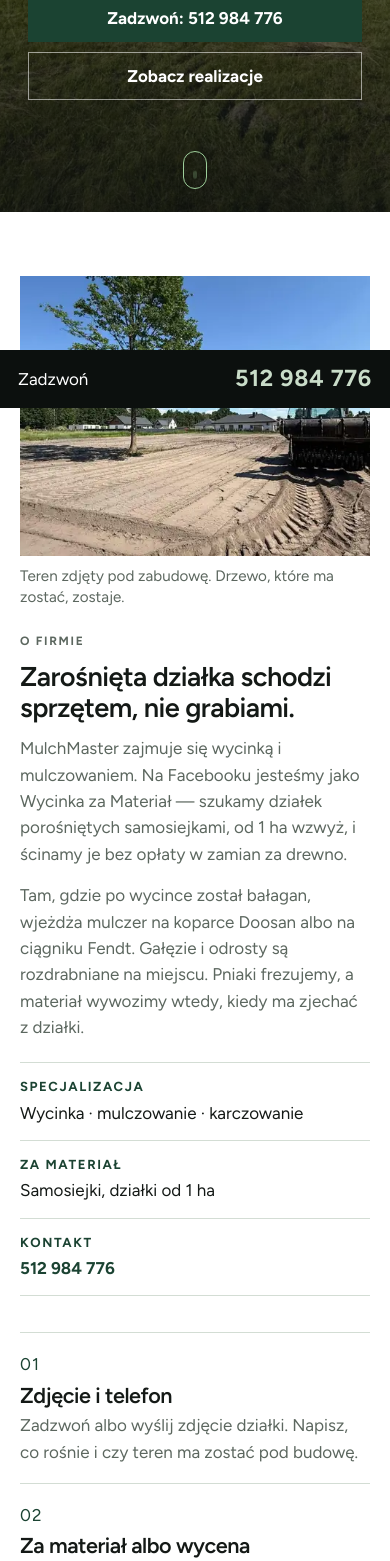
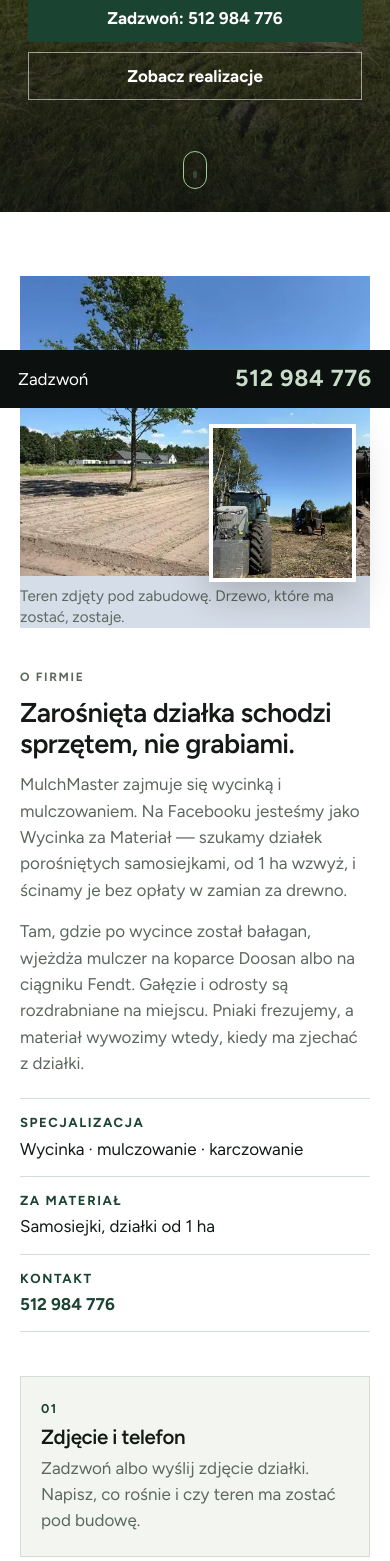
Before and after one commit to kubapythonmaster/mulchmaster, a React (Vite) app: page / in a window 390 px wide. Shown: the part 436-1997 px from the top of the page. Built offline with nearby package versions, Linux system fonts and the light colour scheme; a web font is replaced by a local one.

Commit message:
Improve about layout, photo framing, and footer with Noctura credit.

```diff
--- a/src/components/About.jsx
+++ b/src/components/About.jsx
@@ -1,4 +1,4 @@
-import { PHONE_DISPLAY, PHONE_HREF, steps } from "../site.js";
+import { FACEBOOK_NAME, PHONE_DISPLAY, PHONE_HREF, steps } from "../site.js";
 import { Photo } from "./Photo.jsx";
 
 export function About() {
@@ -6,7 +6,8 @@ export function About() {
     <section className="section about sheet" id="o-firmie">
       <div className="wrap">
         <div className="about-split">
-          <figure className="about-media">
+          <div className="about-photos">
+            <figure className="about-main">
               <Photo
                 id="drzewo"
                 alt="Oczyszczona działka z jednym zostawionym drzewem, w tle domy i maszyna z mulczerem."
@@ -14,12 +15,20 @@ export function About() {
               />
               <figcaption>Teren zdjęty pod zabudowę. Drzewo, które ma zostać, zostaje.</figcaption>
             </figure>
+            <figure className="about-side">
+              <Photo
+                id="po-wycince"
+                alt="Ciągnik Fendt na oczyszczonej działce po wycince."
+                sizes="(max-width: 899px) 42vw, 240px"
+              />
+            </figure>
+          </div>
           <div className="about-copy">
             <p className="kicker">O firmie</p>
             <h2>Zarośnięta działka schodzi sprzętem, nie grabiami.</h2>
             <p>
-              MulchMaster zajmuje się wycinką i mulczowaniem. Na Facebooku jesteśmy jako
-              Wycinka za Materiał — szukamy działek porośniętych samosiejkami, od 1 ha
+              MulchMaster zajmuje się wycinką i mulczowaniem. Na Facebooku jesteśmy jako{" "}
+              {FACEBOOK_NAME} — szukamy działek porośniętych samosiejkami, od 1&nbsp;ha
               wzwyż, i ścinamy je bez opłaty w zamian za drewno.
             </p>
             <p>
--- a/src/components/Footer.jsx
+++ b/src/components/Footer.jsx
@@ -12,7 +12,7 @@ export function Footer() {
   return (
     <footer className="footer">
       <div className="wrap footer-top">
-        <div>
+        <div className="footer-brand-block">
           <a className="footer-brand" href="#start">
             <Mark />
             <span>MulchMaster</span>
@@ -47,7 +47,12 @@ export function Footer() {
       </div>
       <div className="wrap footer-base">
         <p>© 2026 MulchMaster</p>
-        <p>Bezpłatna wycinka samosiejek od 1 ha, w zamian za materiał.</p>
+        <p>
+          Strona stworzona przez{" "}
+          <a href="https://nocturagency.pl" {...external}>
+            Noctura
+          </a>
+        </p>
       </div>
     </footer>
   );
--- a/src/components/Gear.jsx
+++ b/src/components/Gear.jsx
@@ -10,23 +10,27 @@ export function Gear() {
           <p className="lead">Na działkę wjeżdża koparka Doosan i ciągnik Fendt — oba z mulczerem.</p>
         </header>
         <div className="gear-grid">
-          <figure>
+          <figure className="shot-frame">
+            <div className="shot-crop">
               <Photo
                 id="fendt-plac"
                 alt="Ciągnik Fendt z obciążnikiem z przodu i mulczerem z tyłu."
                 sizes="(max-width: 799px) 100vw, 540px"
               />
+            </div>
             <figcaption>
               <strong>Fendt z mulczerem</strong>
               Zestaw do pracy z ciągnika.
             </figcaption>
           </figure>
-          <figure>
+          <figure className="shot-frame">
+            <div className="shot-crop">
               <Photo
                 id="glowica"
                 alt="Głowica mulczująca podniesiona na ramieniu koparki Doosan."
                 sizes="(max-width: 799px) 100vw, 540px"
               />
+            </div>
             <figcaption>
               <strong>Głowica mulczująca</strong>
               Rozdrabnia gałęzie, odrosty i pozostałości po wycince.
--- a/src/styles.css
+++ b/src/styles.css
@@ -655,25 +655,35 @@ a {
 
 .about-split {
   display: grid;
-  gap: 24px;
+  gap: 32px;
   align-items: center;
 }
 
-.about-media,
-.svc-hero-media {
+.about-photos {
+  position: relative;
+  margin: 0 0 8px;
+}
+
+.about-main {
   margin: 0;
-}
-
-.about-media img,
-.svc-hero-media img {
+  overflow: hidden;
+  background: #d5dde8;
+}
+
+.about-main img {
   width: 100%;
-  height: clamp(280px, 58vw, 520px);
+  height: clamp(300px, 62vw, 560px);
   object-fit: cover;
-  background: #d5dde8;
-}
-
-.about-media figcaption,
-.svc-hero-media figcaption,
+  object-position: center 35%;
+  display: block;
+  transition: transform 0.55s ease;
+}
+
+.about-main:hover img {
+  transform: scale(1.04);
+}
+
+.about-main figcaption,
 .gear-grid figcaption {
   margin-top: 10px;
   color: var(--muted);
@@ -682,8 +692,27 @@ a {
   max-width: 34ch;
 }
 
-.about-copy p,
-.svc-hero-lead {
+.about-side {
+  position: absolute;
+  right: 14px;
+  bottom: 52px;
+  width: min(42%, 220px);
+  margin: 0;
+  overflow: hidden;
+  border: 4px solid #fff;
+  box-shadow: 0 14px 36px rgba(12, 16, 14, 0.22);
+  background: #d5dde8;
+}
+
+.about-side img {
+  width: 100%;
+  height: clamp(150px, 28vw, 220px);
+  object-fit: cover;
+  object-position: center 40%;
+  display: block;
+}
+
+.about-copy p {
   color: var(--muted);
   max-width: 38rem;
 }
@@ -717,29 +746,31 @@ a {
 
 .steps {
   list-style: none;
-  margin: 36px 0 0;
+  margin: 44px 0 0;
   padding: 0;
   display: grid;
-  gap: 0;
-  border-top: 1px solid var(--line);
+  gap: 14px;
 }
 
 .steps li {
-  padding: 18px 0;
-  border-bottom: 1px solid var(--line);
+  padding: 22px 20px;
+  background: #f3f5f1;
+  border: 1px solid var(--line);
 }
 
 .steps span {
   display: block;
-  margin-bottom: 6px;
-  font-family: var(--display);
-  letter-spacing: 0.06em;
+  margin-bottom: 8px;
+  font-family: var(--sans);
+  font-weight: 700;
+  font-size: 0.8rem;
+  letter-spacing: 0.12em;
   color: var(--navy);
 }
 
 .steps h3 {
   margin-bottom: 6px;
-  font-size: 1.35rem;
+  font-size: 1.28rem;
   letter-spacing: -0.02em;
 }
 
@@ -836,15 +867,28 @@ a {
   gap: 18px;
 }
 
-.gear-grid figure {
+.gear-grid figure,
+.shot-frame {
   margin: 0;
 }
 
+.shot-crop {
+  overflow: hidden;
+  background: #d5dde8;
+}
+
+.shot-crop img,
 .gear-grid img {
   width: 100%;
   height: clamp(240px, 56vw, 420px);
   object-fit: cover;
-  background: #d5dde8;
+  object-position: center 40%;
+  display: block;
+  transition: transform 0.55s ease;
+}
+
+.shot-frame:hover .shot-crop img {
+  transform: scale(1.05);
 }
 
 .gear-grid strong {
@@ -913,12 +957,15 @@ a {
   width: 100%;
   height: 100%;
   object-fit: cover;
+  object-position: center 42%;
   opacity: 0;
-  transition: opacity 0.85s ease;
+  transform: scale(1.04);
+  transition: opacity 0.85s ease, transform 5.5s ease;
 }
 
 .show-stage img.is-on {
   opacity: 1;
+  transform: scale(1);
 }
 
 .show-shade {
@@ -1193,7 +1240,8 @@ a {
 .footer {
   background: var(--navy-deep);
   color: #e8eef6db;
-  padding: 64px 0 0;
+  padding: 72px 0 0;
+  border-top: 1px solid rgba(255, 255, 255, 0.08);
 }
 
 .footer a {
@@ -1207,12 +1255,16 @@ a {
 
 .footer-top {
   display: grid;
-  gap: 36px;
-  padding-bottom: 36px;
+  gap: 40px;
+  padding-bottom: 40px;
+}
+
+.footer-brand-block {
+  max-width: 30rem;
 }
 
 .footer-brand {
-  margin: 0 0 12px;
+  margin: 0 0 14px;
   font-family: var(--display);
   font-size: clamp(1.45rem, 4vw, 1.8rem);
   letter-spacing: -0.02em;
@@ -1226,12 +1278,18 @@ a {
 }
 
 .footer-tag {
-  margin: 0 0 18px;
+  margin: 0 0 20px;
   max-width: 28rem;
   color: #e8eef6b3;
+  line-height: 1.55;
 }
 
 .footer-label {
+  margin: 0 0 10px;
+  font-size: 0.72rem;
+  font-weight: 700;
+  letter-spacing: 0.16em;
+  text-transform: uppercase;
   color: #c9dcc8;
 }
 
@@ -1249,7 +1307,7 @@ a {
 
 .footer li a {
   display: inline-block;
-  padding: 5px 0;
+  padding: 6px 0;
 }
 
 .footer-phone {
@@ -1269,8 +1327,9 @@ a {
   display: flex;
   flex-wrap: wrap;
   justify-content: space-between;
+  align-items: center;
   gap: 10px 18px;
-  padding: 16px 0 22px;
+  padding: 18px 0 24px;
   border-top: 1px solid rgba(255, 255, 255, 0.12);
   font-size: 0.92rem;
   color: #e8eef6a6;
@@ -1278,6 +1337,16 @@ a {
 
 .footer-base p {
   margin: 0;
+}
+
+.footer-base a {
+  color: #c9dcc8;
+  text-decoration: underline;
+  text-underline-offset: 3px;
+}
+
+.footer-base a:hover {
+  color: #fff;
 }
 
 .callbar {
@@ -1380,6 +1449,10 @@ dialog.lightbox::backdrop {
 }
 
 @media (max-width: 859px) {
+  .about-side {
+    bottom: 46px;
+  }
+
   .hero-copy {
     width: min(840px, calc(100% - 56px));
   }
@@ -1409,15 +1482,7 @@ dialog.lightbox::backdrop {
 @media (min-width: 720px) {
   .steps {
     grid-template-columns: repeat(3, 1fr);
-  }
-
-  .steps li {
-    padding-right: 22px;
-  }
-
-  .steps li + li {
-    padding-left: 22px;
-    border-left: 1px solid var(--line);
+    gap: 16px;
   }
 
   .footer-top,
@@ -1500,8 +1565,18 @@ dialog.lightbox::backdrop {
     align-items: center;
   }
 
-  .about-media img {
+  .about-main img {
     height: min(620px, 68vh);
+  }
+
+  .about-side {
+    right: 22px;
+    bottom: 58px;
+    width: 230px;
+  }
+
+  .about-side img {
+    height: 240px;
   }
 
   .svc-head {
@@ -1569,4 +1644,10 @@ dialog.lightbox::backdrop {
     transition: none !important;
   }
 
-}
+  .about-main:hover img,
+  .shot-frame:hover .shot-crop img,
+  .show-stage img,
+  .show-stage img.is-on {
+    transform: none;
+  }
+}
```
Lines whose indentation alone changed are shown as unchanged.
